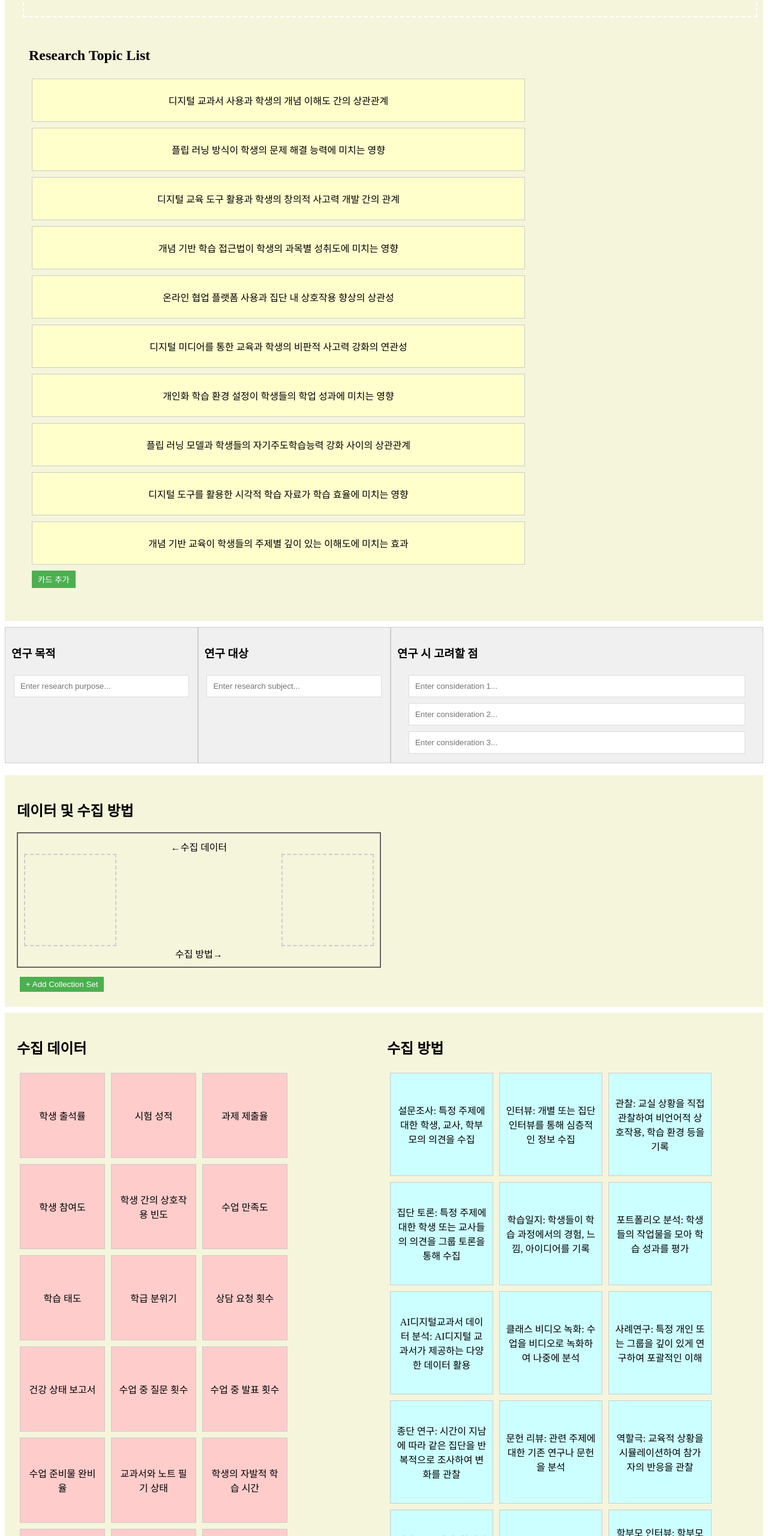
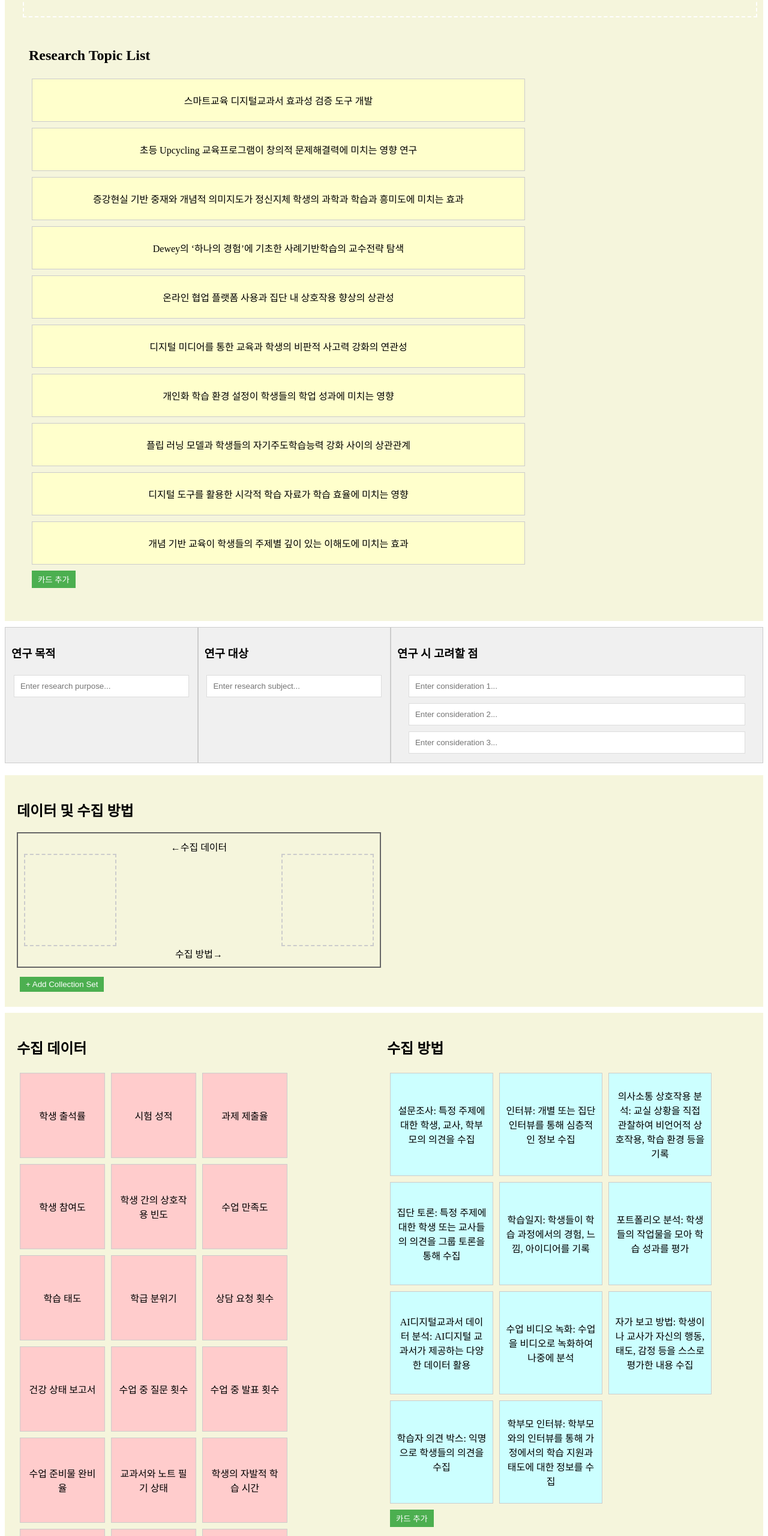
Before and after one commit to dmstj3848/dmstj, a plain HTML site: page index.html in a window 1280 px wide. Shown: the part 140-2700 px from the top of the page at 60% size. Drawn offline with Linux system fonts and the light colour scheme.

Commit message:
index.html

```diff
--- a/index.html
+++ b/index.html
@@ -326,10 +326,10 @@ document.getElementById('researchTopicDropzone').ondragover = function(event) {
 // Initialize with pre-filled cards
 window.onload = function() {
   const topics = [
-    "디지털 교과서 사용과 학생의 개념 이해도 간의 상관관계",
-    "플립 러닝 방식이 학생의 문제 해결 능력에 미치는 영향",
-    "디지털 교육 도구 활용과 학생의 창의적 사고력 개발 간의 관계",
-    "개념 기반 학습 접근법이 학생의 과목별 성취도에 미치는 영향",
+    "스마트교육 디지털교과서 효과성 검증 도구 개발",
+    "초등 Upcycling 교육프로그램이 창의적 문제해결력에 미치는 영향 연구",
+    "증강현실 기반 중재와 개념적 의미지도가 정신지체 학생의 과학과 학습과 흥미도에 미치는 효과",
+    "Dewey의 ‘하나의 경험’에 기초한 사례기반학습의 교수전략 탐색",
     "온라인 협업 플랫폼 사용과 집단 내 상호작용 향상의 상관성",
     "디지털 미디어를 통한 교육과 학생의 비판적 사고력 강화의 연관성",
     "개인화 학습 환경 설정이 학생들의 학업 성과에 미치는 영향",
@@ -349,19 +349,18 @@ window.onload = function() {
     "학교 행사 참여도", "수업 후 질문 횟수", "수업 중 교사와의 상호작용 횟수", "학생의 독서 시간",
     "학생의 운동 시간", "교사의 수업 준비 시간", "수업 자료 활용도", "학생의 자기 평가", "그룹 활동 참여도",
     "학습 목표 달성도", "학습 계획 수립 여부", "수업 중 스마트폰 사용 빈도", "수업 중 집중 방해 요소 발생 빈도",
-    "학생의 스트레스 수준", "학생의 수면 시간", "학교 식사 만족도", "학습 도구 활용도",
+    "학생의 스트레스 수준", "학생의 수면 시간", "학습 도구 활용도",
     "수업 중 창의적 아이디어 제시 횟수", "학생의 학습 목표 달성 비율", "학생의 성취 감각", "수업 중 발표 점수",
-    "팀워크 점수", "발표 준비 시간", "학생의 학습 스타일 (시각/청각/운동)", "수업 중 피드백 제공 빈도",
+    "팀워크 점수", "발표 준비 시간", "학생의 학습 스타일(장의존형/장독립형)", "수업 중 피드백 제공 빈도",
     "학생의 문제 해결 능력", "수업 중 협력 활동 횟수", "교사의 학습 지원 빈도"
   ];
 
   methods.forEach(method => addTextCard('methodCards', 120, 120, 'red', method, false));
 
   const data = [
-    "설문조사: 특정 주제에 대한 학생, 교사, 학부모의 의견을 수집", "인터뷰: 개별 또는 집단 인터뷰를 통해 심층적인 정보 수집", "관찰: 교실 상황을 직접 관찰하여 비언어적 상호작용, 학습 환경 등을 기록", "집단 토론: 특정 주제에 대한 학생 또는 교사들의 의견을 그룹 토론을 통해 수집", "학습일지: 학생들이 학습 과정에서의 경험, 느낌, 아이디어를 기록",
-    "포트폴리오 분석: 학생들의 작업물을 모아 학습 성과를 평가", "AI디지털교과서 데이터 분석: AI디지털 교과서가 제공하는 다양한 데이터 활용", "클래스 비디오 녹화: 수업을 비디오로 녹화하여 나중에 분석",
-     "사례연구: 특정 개인 또는 그룹을 깊이 있게 연구하여 포괄적인 이해",
-    "종단 연구: 시간이 지남에 따라 같은 집단을 반복적으로 조사하여 변화를 관찰", "문헌 리뷰: 관련 주제에 대한 기존 연구나 문헌을 분석", "역할극: 교육적 상황을 시뮬레이션하여 참가자의 반응을 관찰", "자가 보고 방법: 학생이나 교사가 자신의 행동, 태도, 감정 등을 스스로 평가한 내용 수집",
+    "설문조사: 특정 주제에 대한 학생, 교사, 학부모의 의견을 수집", "인터뷰: 개별 또는 집단 인터뷰를 통해 심층적인 정보 수집", "의사소통 상호작용 분석: 교실 상황을 직접 관찰하여 비언어적 상호작용, 학습 환경 등을 기록", "집단 토론: 특정 주제에 대한 학생 또는 교사들의 의견을 그룹 토론을 통해 수집", "학습일지: 학생들이 학습 과정에서의 경험, 느낌, 아이디어를 기록",
+    "포트폴리오 분석: 학생들의 작업물을 모아 학습 성과를 평가", "AI디지털교과서 데이터 분석: AI디지털 교과서가 제공하는 다양한 데이터 활용", "수업 비디오 녹화: 수업을 비디오로 녹화하여 나중에 분석",
+    "자가 보고 방법: 학생이나 교사가 자신의 행동, 태도, 감정 등을 스스로 평가한 내용 수집",
     "학습자 의견 박스: 익명으로 학생들의 의견을 수집", "학부모 인터뷰: 학부모와의 인터뷰를 통해 가정에서의 학습 지원과 태도에 대한 정보를 수집"
   ];
 
```
